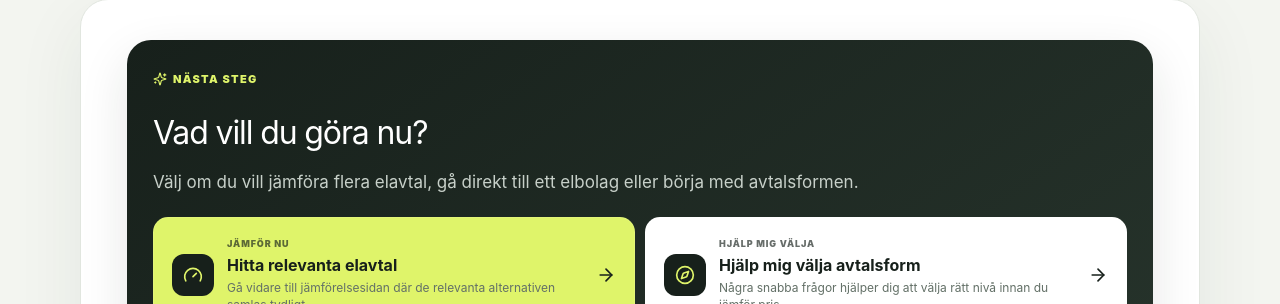
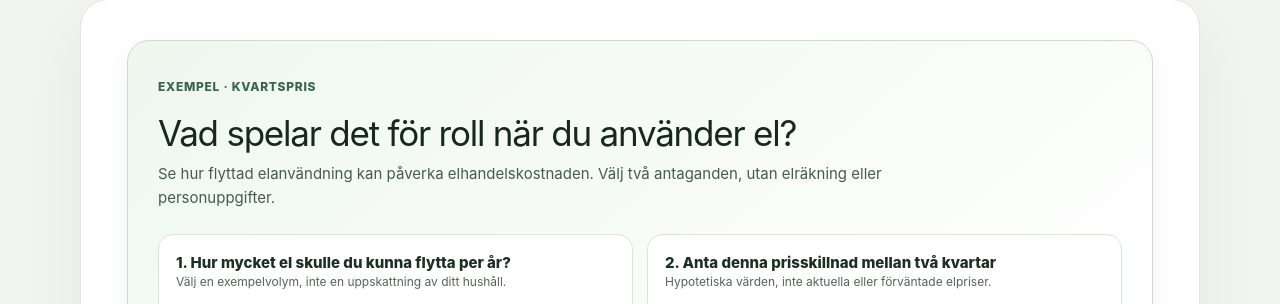
Before and after one commit to arvidlandin-cpu/sankkostnaden, a Next.js app: page /elavtal/kvartspris in a window 1280 px wide. Shown: the part 496-800 px from the top of the page. Built offline with nearby package versions, Linux system fonts and the light colour scheme.

Commit message:
Lead quarter-hour guide with transparent consumer utility

```diff
--- a/pages/elavtal/kvartspris.tsx
+++ b/pages/elavtal/kvartspris.tsx
@@ -1,3 +1,4 @@
+import QuarterHourShiftValue from '../../components/QuarterHourShiftValue';
 import IntentGuide from '../../components/IntentGuide';
 
 export default function Page() {
@@ -8,6 +9,7 @@ export default function Page() {
       kicker='KVARTSPRIS EL'
       canonical='https://sankkostnaden.se/elavtal/kvartspris/'
       category='el'
+      primaryUtility={<QuarterHourShiftValue />}
       intent='electricity'
       bullets={['Tidpunkten för förbrukningen får större betydelse', 'Styrbar elbil och uppvärmning kan vara en fördel', 'Påslag och fasta avgifter behöver fortfarande jämföras', 'Prisvariation kräver större tolerans för svängningar']}
       sections={[{ heading: 'Vad är kvartspris på el?', body: 'Med kvartspris varierar energipriset i korta tidsintervall och kostnaden påverkas därför mer av när elen används. För hushåll som kan flytta större förbrukning kan tidpunkten få större betydelse än med ett traditionellt rörligt månadspris.' }, { heading: 'Kvartspris eller rörligt elpris?', body: 'Rörligt elpris bygger normalt på ett genomsnitt över en längre period, medan kvartspris följer priset närmare den faktiska tidpunkten för förbrukningen. Vilket som passar beror bland annat på hur mycket av förbrukningen du kan styra.' }, { heading: 'Kvartspris gör tidpunkten viktig', body: 'När priset följer kortare marknadsintervall kan hushåll som flyttar större laster till billigare perioder påverka sin elhandelskostnad mer aktivt.' }, { heading: 'Styrbar förbrukning är nyckeln', body: 'Elbilsladdning, varmvatten och uppvärmning är exempel på större laster som i vissa hushåll kan schemaläggas. Om nästan all förbrukning måste ske när behovet uppstår är handlingsutrymmet mindre.' }, { heading: 'Jämför fortfarande hela avtalet', body: 'Även ett kvartsprisavtal kan ha påslag, fasta avgifter och andra villkor. Avtalsformen ersätter därför inte en vanlig kostnadsjämförelse.' }]}
```
